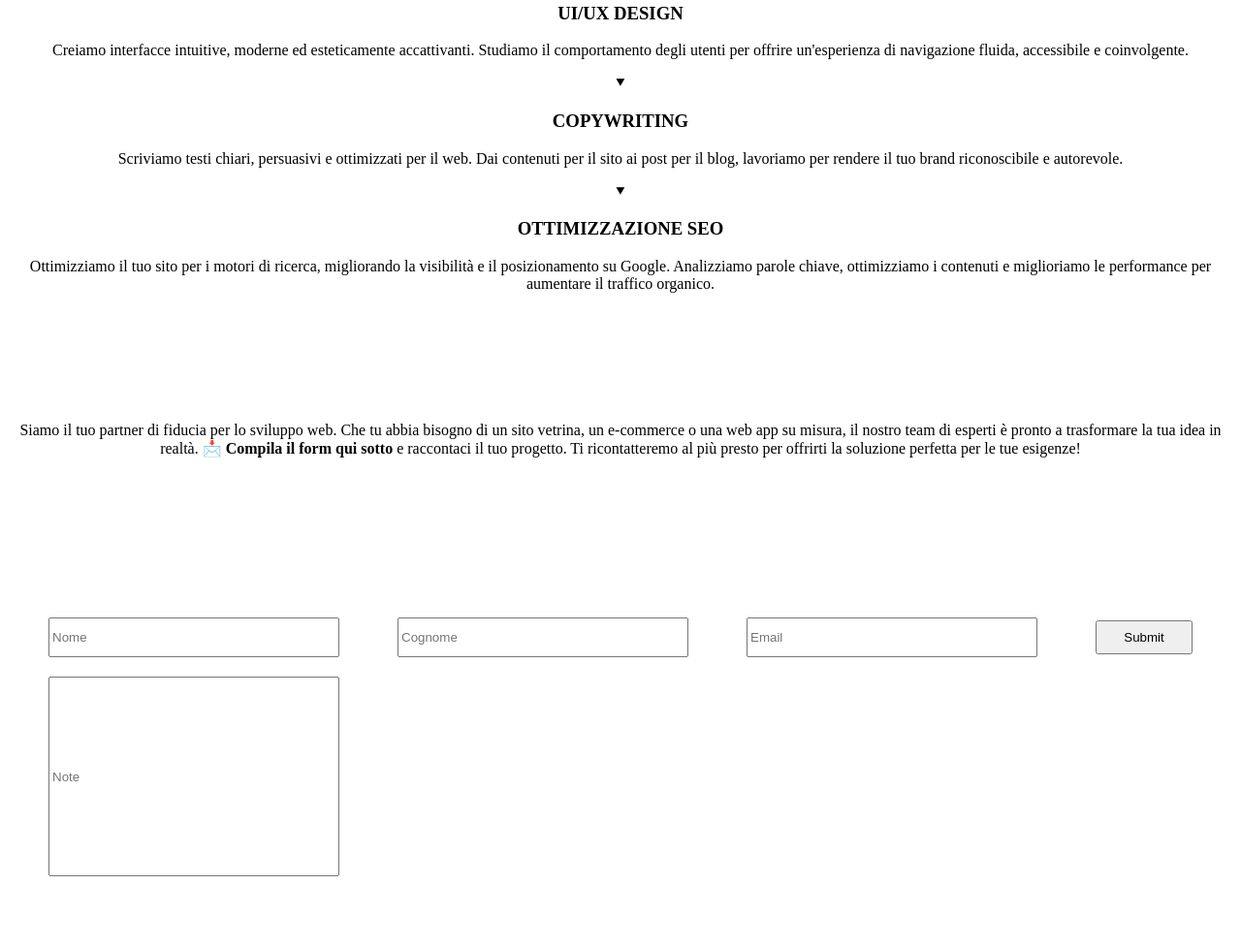
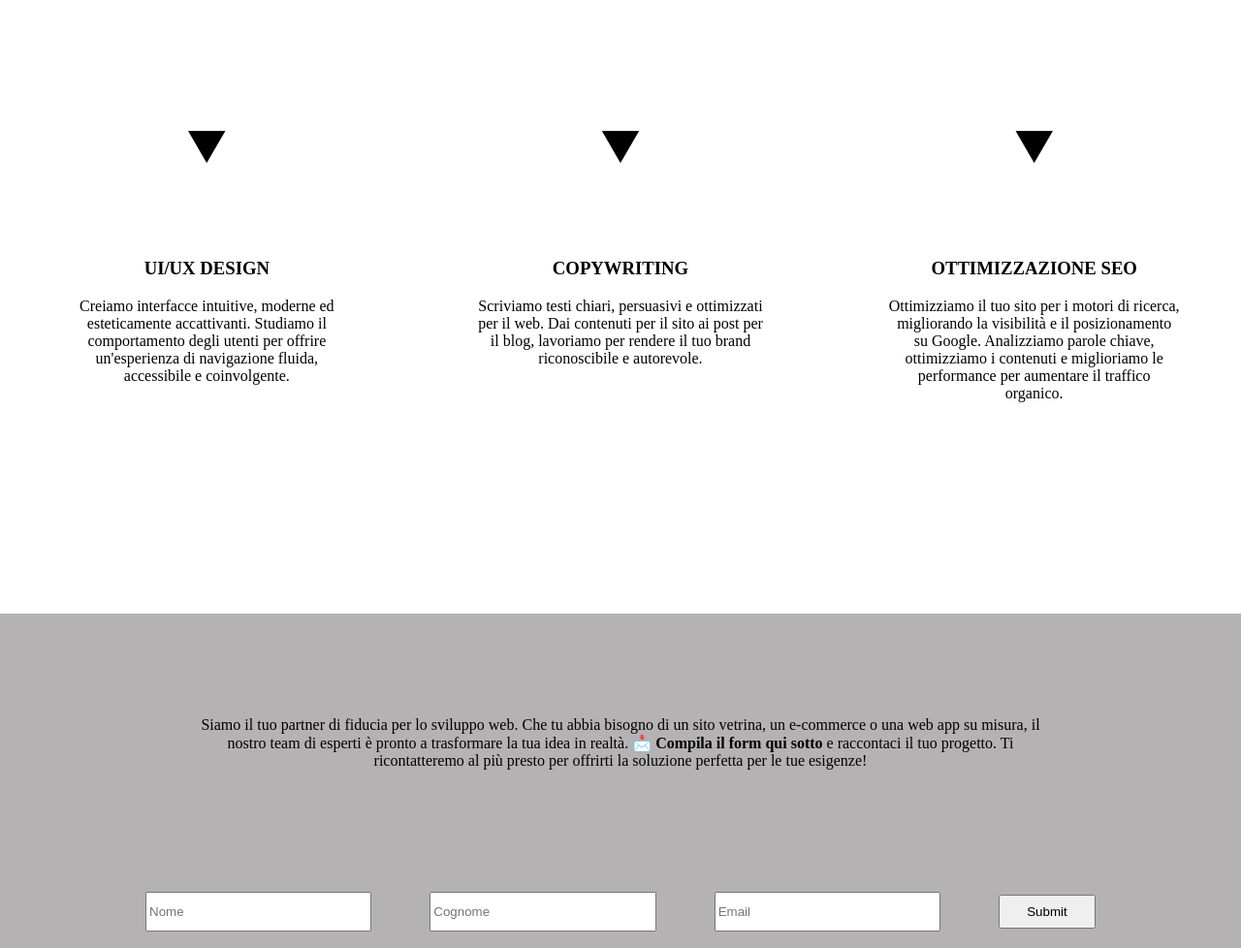
Before and after one commit to DipaHub3/dipahub, a plain HTML site: page index.html in a window 1280 px wide. Shown: the part 1199-2177 px from the top of the page at 97% size. Drawn offline with Linux system fonts and the light colour scheme.

Commit message:
Update dipahub.css

```diff
--- a/dipahub.css
+++ b/dipahub.css
@@ -55,8 +55,17 @@ input{
 }
 
 .image-div{
+  align-items: center;
+
+}
+
+.premessa-image{
   width: 100%;
-  align-items: center;
+}
+
+.image:hover{
+  width: 150%;
+
 }
 
 .premessa-image{
@@ -74,7 +83,7 @@ input{
   background-color: black;
   color: white;
   padding-top: 50px;
-  padding-bottom: 50px;
+  padding-bottom: 50px
 
 }
 
@@ -92,27 +101,67 @@ input{
 .hero-text-div{
   display: inline-block;
   text-align: center;
+  padding-left: 100px;
+  padding-right: 100px;
+
+}
+.hero.paragraph{
+  font-size: px;
+}
+
+.servizi-grid{
+  display: grid;
+  grid-template-columns: 1fr 1fr 1fr;
+  margin-top: 80px;
+  margin-bottom: 80px;
 
 }
 
-.servizio-grid{
-  display: grid;
-  grid-template-columns: 1fr 1fr 1fr;
-  margin-top: 100px;
-  margin-bottom: 100px;
+.servizio-div{
+  padding-top: 15px;
+  padding-bottom: 120px;
+  width: 300px;
+  margin-left: auto;
+  margin-right: auto;
+
+
+
+}
+.servizio-div:hover{
+  width: 300px;
+  padding-top: 15px;
+  padding-bottom: 120px;
+  padding-left: 40px;
+  padding-right: 40px;
+
+
+  box-shadow: 0px 5px 10px rgba(0,0, 0,0.15);
 }
 
-.servizio-div{
-  text-align: center;
-  padding-left: 20px;
-  padding-right: 20px;
+.servizio-hovering{
+
 }
 
+.triangolo-paragrafo{
+   text-align: center;
+   font-size: 70px;
+
+}
+.servizio-paragraph, .servizio-title{
+  text-align: center;
+
+
+}
+
+
+
+
 .form-horizontal-grid{
+  background-color: rgb(180, 178, 178);
   display: grid;
   grid-template-rows: 1fr 1fr 1fr;
   align-items: center;
-  row-gap: 50px;
+  row-gap: 20px;
   margin-bottom: 100px;
 
 }
@@ -120,6 +169,9 @@ input{
 
 .form-text-div{
   text-align: center;
+  padding-left: 200px;
+  padding-right: 200px;
+
 }
 
 .form-vertical-grid{
@@ -127,8 +179,8 @@ input{
   grid-template-columns: 1fr 1fr 1fr 100px;
   column-gap: 60px;
   row-gap: 20px;
-  padding-left: 50px;
-  padding-right: 50px;
+  padding-left: 150px;
+  padding-right: 150px;
   align-items: center;
 
 }
```
